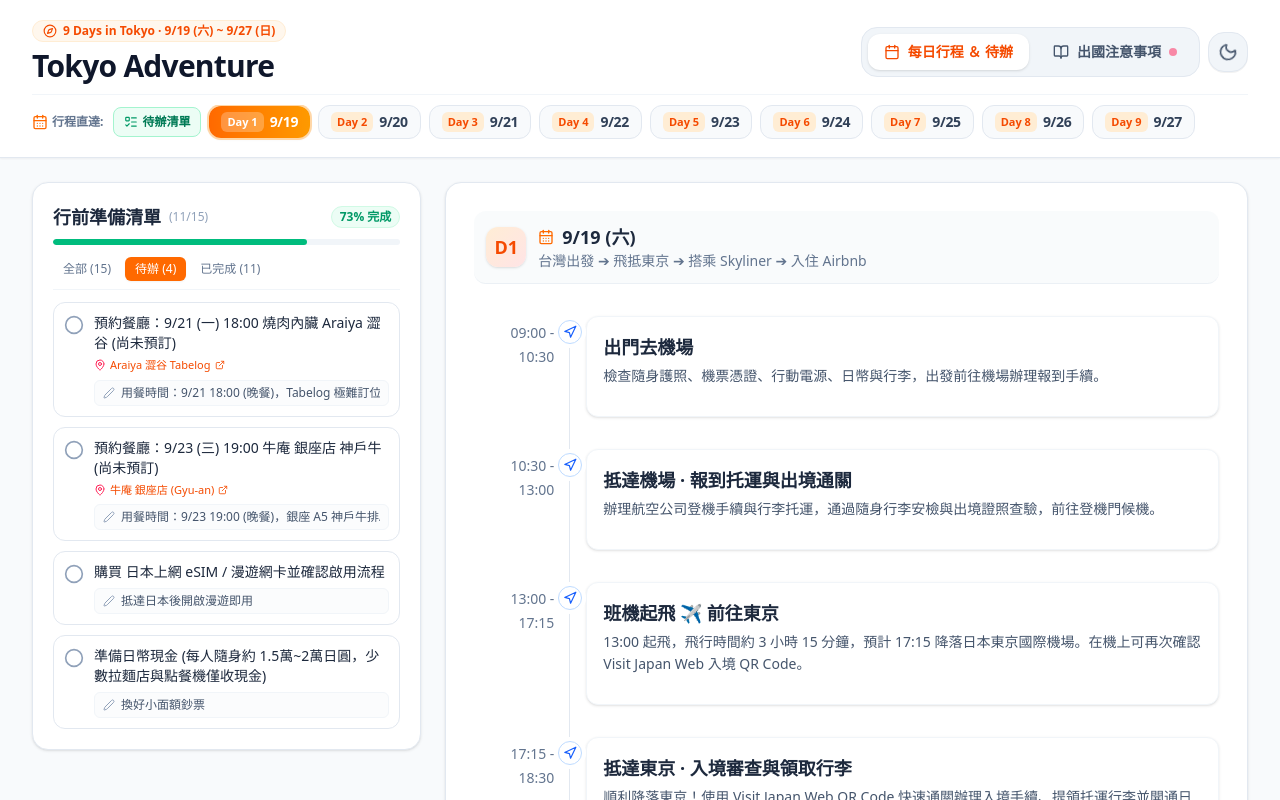
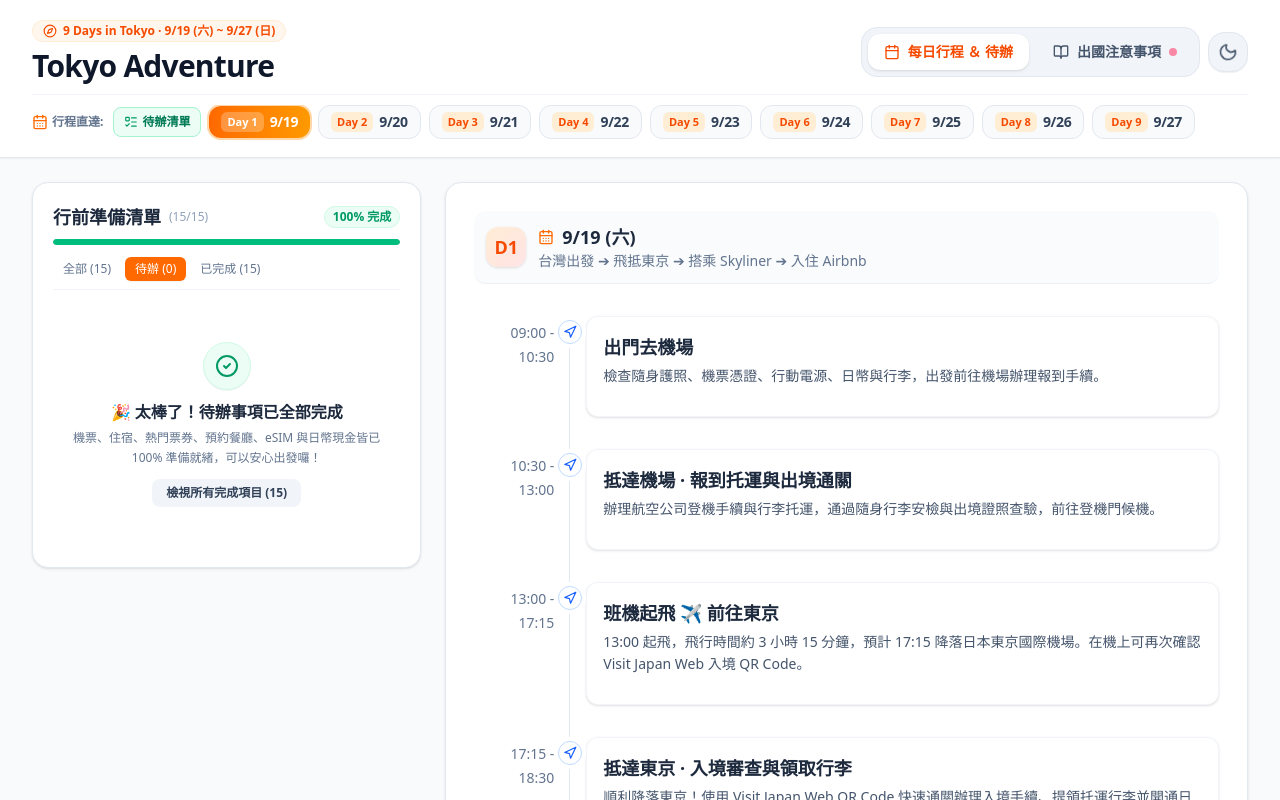
Before and after one commit to shusteven110/japan-tokyo-chiikawa-0913, a React (Vite) app: page / in a window 1280 px wide. Shown: the top 800 px of the page. Built offline with nearby package versions, Linux system fonts and the light colour scheme.

Commit message:
feat(data): update trip preparations and UI enhancements
- Confirm restaurant reservations and checklist items
- Add "all tasks complete" state in TodoList
- Add dinner recommendation category in TravelTips
- Increment STORAGE_KEY to refresh local cache

```diff
--- a/src/components/TodoList.tsx
+++ b/src/components/TodoList.tsx
@@ -3,7 +3,7 @@ import { CircleCheck, Circle, MapPin, ExternalLink, Pen } from 'lucide-react';
 import { TodoItem } from '../types';
 import { INITIAL_TODOS } from '../data/tripData';
 
-const STORAGE_KEY = 'tokyo-trip-todos-v16';
+const STORAGE_KEY = 'tokyo-trip-todos-v18';
 
 export const TodoList: React.FC = () => {
   const [todos, setTodos] = useState<TodoItem[]>(() => {
@@ -120,8 +120,27 @@ export const TodoList: React.FC = () => {
 
       {/* Todo List Items */}
       <div className="flex-1 overflow-y-auto space-y-2 sm:space-y-2.5 pr-1 -mr-1 sm:pr-1.5 sm:-mr-1.5 focus:outline-none custom-scrollbar">
-        {filteredTodos.map((item) => (
-          <div
+        {filteredTodos.length === 0 ? (
+          <div className="py-8 sm:py-10 flex flex-col items-center justify-center text-center px-3">
+            <div className="w-12 h-12 rounded-full bg-emerald-50 dark:bg-emerald-950/60 text-emerald-600 dark:text-emerald-400 flex items-center justify-center mb-2.5 shadow-2xs border border-emerald-100 dark:border-emerald-900/50">
+              <CircleCheck className="w-6 h-6" />
+            </div>
+            <h3 className="text-sm sm:text-base font-bold text-slate-800 dark:text-slate-100 mb-1">
+              🎉 太棒了！待辦事項已全部完成
+            </h3>
+            <p className="text-xs text-slate-500 dark:text-slate-400 max-w-xs mb-3 leading-relaxed">
+              機票、住宿、熱門票券、預約餐廳、eSIM 與日幣現金皆已 100% 準備就緒，可以安心出發囉！
+            </p>
+            <button
+              onClick={() => setFilter('all')}
+              className="px-3.5 py-1.5 rounded-lg text-xs font-semibold bg-slate-100 dark:bg-slate-800 text-slate-700 dark:text-slate-300 hover:bg-slate-200 dark:hover:bg-slate-750 transition-colors"
+            >
+              檢視所有完成項目 ({todos.length})
+            </button>
+          </div>
+        ) : (
+          filteredTodos.map((item) => (
+            <div
             key={item.id}
             className={`group rounded-lg sm:rounded-xl border p-2 sm:p-2.5 transition-all duration-200 hover:shadow-xs ${
               item.checked
@@ -193,7 +212,8 @@ export const TodoList: React.FC = () => {
               </div>
             </div>
           </div>
-        ))}
+          ))
+        )}
       </div>
     </div>
   );
--- a/src/components/TravelTips.tsx
+++ b/src/components/TravelTips.tsx
@@ -19,6 +19,7 @@ export const TravelTips: React.FC = () => {
 
   const categories = [
     { id: 'all', label: '全部須知' },
+    { id: 'dinner_guide', label: '🍽️ 9天每日晚餐推薦' },
     { id: 'entry', label: '入境與法規' },
     { id: 'money', label: '交通與支付' },
     { id: 'dining', label: '飲食與禮儀' },
@@ -152,7 +153,7 @@ export const TravelTips: React.FC = () => {
                     )}
                     <span>{item.subtitle}</span>
                   </h4>
-                  <p className="text-xs sm:text-sm text-slate-600 dark:text-slate-300 leading-relaxed">
+                  <p className="text-xs sm:text-sm text-slate-600 dark:text-slate-300 leading-relaxed whitespace-pre-line">
                     {item.content}
                   </p>
                 </div>
--- a/src/data/tripData.ts
+++ b/src/data/tripData.ts
@@ -79,19 +79,19 @@ export const INITIAL_TODOS: TodoItem[] = [
   },
   {
     id: 'restaurant_araiya',
-    label: '預約餐廳：9/21 (一) 18:00 燒肉內臟 Araiya 澀谷 (尚未預訂)',
-    checked: false,
-    comment: '用餐時間：9/21 18:00 (晚餐)，Tabelog 極難訂位名店，需提早線上預約',
-    mapUrl: 'https://tabelog.com/tw/tokyo/A1303/A130301/13237382/',
-    mapName: 'Araiya 澀谷 Tabelog',
+    label: '確認 9/21 (一) 20:00 燒肉內臟 Araiya 澀谷 (已確定預約 2 位)',
+    checked: true,
+    comment: '已預約 9/21 20:00 (2位)，極難訂位 Tabelog 3.65+ 燒肉名店',
+    mapUrl: 'https://maps.google.com/?q=Yakiniku+Hormone+Arai-ya+Shibuya',
+    mapName: '燒肉內臟 Araiya 澀谷',
   },
   {
-    id: 'restaurant_gyuan',
-    label: '預約餐廳：9/23 (三) 19:00 牛庵 銀座店 神戶牛 (尚未預訂)',
-    checked: false,
-    comment: '用餐時間：9/23 19:00 (晚餐)，銀座 A5 神戶牛排/壽喜燒老字號名店，需提前預約',
-    mapUrl: 'https://maps.google.com/?q=Gyuan+Ginza',
-    mapName: '牛庵 銀座店 (Gyu-an)',
+    id: 'restaurant_imahan',
+    label: '確認 9/22 (二) 19:30 人形町今半 池袋東武店 和牛壽喜燒 (已確定預約 2 位)',
+    checked: true,
+    comment: '已預約 9/22 19:30 (2位)，百年壽喜燒天花板名店 (池袋東武百貨 15F 餐廳街)',
+    mapUrl: 'https://maps.google.com/?q=Ningyocho+Imahan+Ikebukuro+Tobu',
+    mapName: '人形町今半 池袋東武店',
   },
   {
     id: 'airport_shuttle_927',
@@ -101,15 +101,15 @@ export const INITIAL_TODOS: TodoItem[] = [
   },
   {
     id: 'esim',
-    label: '購買 日本上網 eSIM / 漫遊網卡並確認啟用流程',
-    checked: false,
-    comment: '抵達日本後開啟漫遊即用',
+    label: '確認 日本上網 eSIM / 漫遊網卡 (已買好)',
+    checked: true,
+    comment: '已買妥！請保存好啟用 QR Code，抵達日本後開啟漫遊即用',
   },
   {
     id: 'cash_currency',
-    label: '準備日幣現金 (每人隨身約 1.5萬~2萬日圓，少數拉麵店與點餐機僅收現金)',
-    checked: false,
-    comment: '換好小面額鈔票',
+    label: '準備日幣現金 (每人隨身約 1.5萬~2萬日圓，已準備就緒)',
+    checked: true,
+    comment: '已準備妥當！小面額鈔票與零錢備妥，用於扭蛋、神社祈願與部分拉麵投幣機',
   },
 ];
 
@@ -287,7 +287,7 @@ export const ITINERARY_DATA: DayPlan[] = [
         ],
       },
       {
-        time: '16:00 - 17:45',
+        time: '16:00 - 18:00',
         title: '原宿潮流巡禮：竹下通 ＆ Laforet 原宿潮流地標百貨',
         description: '搭乘山手線 1 站（或由神南沿貓街散步）前往原宿！品嚐必吃日式薄皮可麗餅、探訪特色古著小店、拍貼機店；走訪 Laforet 原宿探索地下次文化服飾與獨家限定扭蛋。',
         type: 'shopping',
@@ -304,33 +304,47 @@ export const ITINERARY_DATA: DayPlan[] = [
       },
       {
         time: '18:00 - 19:45',
-        title: '【預約 18:00 晚餐盛宴】燒肉內臟 Araiya 澀谷 (超人氣名店)',
-        description: '預約晚間 18:00 黃金時段！澀谷極具盛名的燒肉名店（已加入代辦待預約 18:00）！厚切牛舌、極上橫膈膜與新鮮醃漬內臟炭火現烤，入口即化香氣四溢，Tabelog 評分高達 3.65+。',
-        type: 'food',
-        locations: [
-          {
-            name: '燒肉內臟 Araiya 澀谷 (Tabelog 預約)',
-            url: 'https://tabelog.com/tw/tokyo/A1303/A130301/13237382/',
-          },
-        ],
-      },
-      {
-        time: '19:45 - 21:00',
-        title: '澀谷夜生活：MEGAドン・キホーテ 渋谷本店 (DONKI 驚安殿堂) ＆ 返回 Airbnb',
-        description: '吃完燒肉步行至鄰近道玄坂 MEGA 唐吉訶德！多層樓面網羅各類美妝、藥妝、伴手禮零食、日本限定小物，現場支援免稅 Tax Free 退稅服務，隨後搭車返回 Airbnb 休息。',
+        title: '澀谷漫步：MEGA 唐吉訶德 澀谷本店 採買 ＆ 宮下公園',
+        description: '晚餐前前往道玄坂 MEGA 唐吉訶德！多層樓面網羅美妝保養、日本限定零食、動漫伴手禮，支援 Tax Free 免稅服務；或至 MIYASHITA PARK (宮下公園) 頂樓空中花園拍照打卡，準備準時赴約。',
         type: 'shopping',
         locations: [
           {
             name: 'MEGAドン・キホーテ 渋谷本店',
             url: 'https://maps.app.goo.gl/uaKs3HnYk8kjNiNJ7',
           },
+          {
+            name: 'MIYASHITA PARK (宮下公園)',
+            url: 'https://maps.google.com/?q=Miyashita+Park',
+          },
         ],
+      },
+      {
+        time: '20:00 - 21:45',
+        title: '【已確定預約 20:00 晚餐盛宴】燒肉內臟 Araiya 澀谷 (超人氣名店 · 2位)',
+        description: '準時 20:00 抵達（已確定預約 2 位）！澀谷極具盛名的 Tabelog 3.65+ 頂級燒肉名店！必點傳奇厚切牛舌、極上橫膈膜與新鮮醃漬內臟炭火現烤，入口即化肉汁四溢。',
+        type: 'food',
+        locations: [
+          {
+            name: '燒肉內臟 Araiya 澀谷 (Yakiniku Hormone Arai-ya)',
+            url: 'https://maps.google.com/?q=Yakiniku+Hormone+Arai-ya+Shibuya',
+          },
+          {
+            name: 'Araiya 澀谷 Tabelog 頁面',
+            url: 'https://tabelog.com/tw/tokyo/A1303/A130301/13237382/',
+          },
+        ],
+      },
+      {
+        time: '21:45 - 22:30',
+        title: '澀谷十字路口夜景散策 ➔ 搭車返回 Airbnb 休息',
+        description: '享用完頂級炭火燒肉後，散步至澀谷經典大十字路口感受東京繁華夜景，搭乘地鐵輕鬆返回 Airbnb 休息。',
+        type: 'transport',
       },
     ],
   },
   {
     date: '9/22 (二)',
-    title: '自然醒 ➔ 池袋大巡禮 (吉伊卡哇 15:00·太陽城·animate旗艦·隨性美食)',
+    title: '自然醒 ➔ 池袋大巡禮 (吉伊卡哇 15:00·animate旗艦·【人形町今半 19:30】)',
     activities: [
       {
         time: '10:30 - 11:15',
@@ -379,38 +393,44 @@ export const ITINERARY_DATA: DayPlan[] = [
         ],
       },
       {
-        time: '17:00 - 18:30',
-        title: 'animate 池袋總店 (動漫旗艦殿堂)',
-        description: '全球最大規模動漫旗艦店！9 層樓超豐富商品，從最新人氣動漫、輕小說、同人誌、模型到聲優 CD 一應俱全，採買完畢後漫步前往池袋西口。',
+        time: '17:00 - 19:00',
+        title: 'animate 池袋總店 ＆ 漫步至池袋西口東武百貨 (Tobu 15F)',
+        description: '全球最大規模動漫旗艦店！9 層樓超豐富商品，從最新人氣動漫、輕小說、同人誌、模型到聲優 CD 一應俱全，採買完畢後漫步前往西口東武百貨準備享用晚餐。',
         type: 'shopping',
         locations: [
           {
             name: 'animate 池袋總店',
             url: 'https://maps.app.goo.gl/X6RTGAWqGAXYnDTx9',
           },
+          {
+            name: '池袋 東武百貨 (Tobu 15F 餐廳街)',
+            url: 'https://maps.google.com/?q=Tobu+Department+Store+Ikebukuro',
+          },
         ],
       },
       {
-        time: '18:30 - 20:30',
-        title: '【隨到隨吃 · 免預約晚餐】池袋人氣美食隨選 (無敵家拉麵 / 炸牛元村 / 太陽城美食)',
-        description: '晚餐隨興自在享用，不排特定預約餐廳！池袋為東京著名平價美食聚集地：\n• 麵創房 無敵家：排隊名店炙烤厚叉燒豚骨拉麵。\n• 炸牛元村 (牛かつ もと村)：石板現烤酥脆和牛牛排。\n• 太陽城 / 東武西武百貨美食街：利久炭烤牛舌、排隊迴轉壽司或居酒屋，隨心挑選無時間拘束，飯後返回 Airbnb 休息。',
+        time: '19:30 - 21:30',
+        title: '【已確定預約 19:30 頂級和牛盛宴】人形町今半 池袋東武店 (2位)',
+        description: '準時 19:30 抵達池袋東武百貨 15F（已確定預約 2 位）！日本壽喜燒界殿堂級百年名店「人形町今半」！極上黑毛和牛由專業仲居桌邊現煮，油花如大理石般細膩均勻，裹上滑嫩生蛋液入口即化，享受極致奢華的味覺饗宴。',
         type: 'food',
         locations: [
           {
-            name: '麵創房 無敵家 (池袋東口)',
-            url: 'https://maps.google.com/?q=Mutekiya+Ikebukuro',
-          },
-          {
-            name: '炸牛元村 池袋店 (牛かつ もと村)',
-            url: 'https://maps.google.com/?q=Gyukatsu+Motomura+Ikebukuro',
+            name: '人形町今半 池袋東武店 (東武百貨 15F)',
+            url: 'https://maps.google.com/?q=Ningyocho+Imahan+Ikebukuro+Tobu',
           },
         ],
+      },
+      {
+        time: '21:30 - 22:30',
+        title: '池袋夜景散策 ➔ 搭乘電車返回 Airbnb 休息',
+        description: '品嚐完極品壽喜燒後，心滿意足散步回車站，搭乘電車返回住宿休息，為隔天晴空塔與銀座行程充飽體力。',
+        type: 'transport',
       },
     ],
   },
   {
     date: '9/23 (三)',
-    title: '晴空塔 ＆ 墨田水族館 ➔ 銀座【Sanrio World Ginza】➔ 頂級神戶牛【牛庵 19:00】',
+    title: '晴空塔 ＆ 墨田水族館 ➔ 銀座【Sanrio World Ginza】全球最大旗艦店 ＆ 銀座隨性美食',
     activities: [
       {
         time: '10:00 - 13:00',
@@ -465,25 +485,25 @@ export const ITINERARY_DATA: DayPlan[] = [
         ],
       },
       {
-        time: '19:00 - 21:00',
-        title: '【預約 19:00 頂級和牛晚餐】牛庵 銀座店 (Gyu-an · A5 神戶牛壽喜燒/牛排)',
-        description: '預約 19:00 享用銀座傳奇和牛名店！深藏於銀座六丁目地下的古民家風格老店（已加入代辦待預約 19:00），以嚴選頂級 A5 神戶牛排、神戶牛壽喜燒與極品漢堡排聞名，油花均勻細緻、入口即化，Tabelog 評分高達 3.7+ 的超高人氣肉食殿堂！',
+        time: '18:30 - 21:00',
+        title: '【隨到隨吃 · 免預約】銀座人氣美食隨選 (銀座篝雞白湯拉麵 / GINZA SIX / 炸豬排)',
+        description: '晚餐隨興自在挑選，免去預約時間壓力！推薦銀座周邊美食：\n• 銀座篝 (Ginza Kagari)：米其林指南推薦必吃超濃郁松露雞白湯拉麵。\n• GINZA SIX 6F 美食街：高雅日式天婦羅、壽司與和食。\n• 銀座梅林：老字號極厚酥脆炸豬排。\n• 西銀座百貨 / 有樂町 ITOCiA 美食街：平價拉麵與洋食簡餐。\n飯後悠閒散步漫遊銀座璀璨夜景，搭乘地鐵返回 Airbnb 休息。',
         type: 'food',
         locations: [
           {
-            name: '牛庵 銀座店 (Gyu-an)',
-            url: 'https://maps.google.com/?q=Gyuan+Ginza',
+            name: '銀座篝 本店 (Ginza Kagari)',
+            url: 'https://maps.google.com/?q=Ginza+Kagari',
           },
           {
-            name: '牛庵 Tabelog 頁面',
-            url: 'https://tabelog.com/tokyo/A1301/A130101/13002556/',
+            name: 'GINZA SIX 6F 美食街',
+            url: 'https://maps.app.goo.gl/e4f5T6u7m2b3c4x57',
           },
         ],
       },
       {
         time: '21:00 - 22:00',
         title: '銀座璀璨夜景漫步 ➔ 搭乘地鐵返回 Airbnb 休息',
-        description: '品嚐完神戶牛極致美味後，漫步感受銀座夜晚靜謐奢華的街道燈景，搭乘地鐵輕鬆返回住宿休息，為隔天清晨出發靜岡三島天空步道養精蓄銳。',
+        description: '漫步感受銀座夜晚靜謐奢華的街道燈景，搭乘地鐵輕鬆返回住宿休息，為隔天清晨出發靜岡三島天空步道養精蓄銳。',
         type: 'transport',
       },
     ],
@@ -752,6 +772,59 @@ export const TRAVEL_TIPS: TipCategory[] = [
     ],
   },
   {
+    id: 'dinner_guide',
+    title: '9 天每日晚餐地圖 ＆ 周邊人氣美食街推薦',
+    iconName: 'utensils',
+    badge: '9 天晚餐精選靈感',
+    items: [
+      {
+        subtitle: 'Day 1 (9/19 六) 抵達日 · 新宿大久保 / Airbnb 周邊晚鳥美食',
+        content: '抵達 Airbnb 放好行李約 20:30~21:00，適合不需預約的深夜美味：\n• 麵屋武藏 新宿總店：濃厚豚骨魚介拉麵與巨無霸炙燒叉燒。\n• 鳥貴族 (新宿/大久保店)：均一價平價美味炭火烤雞肉串居酒屋。\n• 新宿歌舞伎町：一蘭拉麵、敘敘苑燒肉、或大久保道地韓式現烤五花肉街。',
+        highlight: true,
+      },
+      {
+        subtitle: 'Day 2 (9/20 日) 三麗鷗彩虹樂園 ➔ 新宿南口 / 高島屋 / LUMINE 美食街',
+        content: '彩虹樂園閉園返回新宿約 18:30~19:30：\n• 新宿高島屋 12F~14F「Restaurants Park」：推薦名代豬排 Katsukura (酥脆炸豬排)、赤坂離宮中華料理、築地玉壽司。\n• LUMINE EST 7F~8F 美食街：和牛漢堡排、牛かつ もと村 (炸牛元村 新宿南口店)、AFURI 柚子鹽拉麵。\n• 新宿新南口 NEWoMan 美食區：藍瓶咖啡、手作窯烤披薩與日式居酒屋。',
+        highlight: true,
+      },
+      {
+        subtitle: 'Day 3 (9/21 一) 澀谷潮流日 · ⭐【已確定預約 20:00】燒肉內臟 Araiya 澀谷',
+        content: '★ 已確定預約 20:00（2位）！準時抵達道玄坂名店「燒肉內臟 Araiya 澀谷」，享用極品厚切牛舌與炭火現烤和牛內臟！\n• 備選/宵夜/周邊：澀谷 PARCO B1「CHAOS KITCHEN」地下美食街、MIYASHITA PARK「澀谷橫丁」復古大排檔居酒屋、極味屋鐵板漢堡排。',
+        highlight: true,
+      },
+      {
+        subtitle: 'Day 4 (9/22 二) 池袋動漫日 · ⭐【已確定預約 19:30】人形町今半 池袋東武店',
+        content: '★ 已確定預約 19:30（2位）！準時抵達池袋東武百貨 15F 餐廳街，品嚐創立於明治 28 年的國寶級「人形町今半」頂級黑毛和牛壽喜燒！\n• 備選/甜點/周邊：東武百貨 11F~15F 巨大美食街「SPICE」、太陽城 Sunshine City 美食街、麵創房無敵家拉麵、炸牛元村池袋店。',
+        highlight: true,
+      },
+      {
+        subtitle: 'Day 5 (9/23 三) 晴空塔 ➔ 銀座【Sanrio World Ginza】周邊隨興精緻晚餐',
+        content: '逛完西銀座三麗鷗世界旗艦店後 (18:30~21:00) 隨心挑選：\n• 銀座篝 (Ginza Kagari 本店)：米其林指南推薦必吃超濃郁松露雞白湯拉麵。\n• GINZA SIX 6F 美食街：高雅日式天婦羅、和牛壽喜燒、精緻壽司。\n• 銀座梅林：老字號酥脆厚切炸豬排；或煉瓦亭日式元祖洋食蛋包飯。\n• 有樂町 ITOCiA / LUMINE 美食街：平價日式定食、拉麵與居酒屋。',
+        highlight: true,
+      },
+      {
+        subtitle: 'Day 6 (9/24 四) 靜岡三島天空步道 ➔ 返抵東京站 / 新宿周邊晚餐',
+        content: '搭乘新幹線下午返回東京站或新宿 (18:00~20:00)：\n• 東京站一番街「東京拉麵街」：六厘舍沾麵、斑鳩拉麵、雷拉麵；或地下「黑塀橫丁」居酒屋。\n• 新宿 Omoide Yokocho (思出橫丁 / 回憶橫丁)：滿滿日式懷舊煙火氣息的炭火串燒與居酒屋小店。\n• 三島站在地名物（若返程前在靜岡吃）：三島鰻魚飯名店（櫻家鰻魚飯）、沼津港直送海鮮丼。',
+        highlight: true,
+      },
+      {
+        subtitle: 'Day 7 (9/25 五) 吉祥寺 ➔ 下北澤 ➔ 澀谷 / 新宿文青夜生活美食',
+        content: '逛完口琴橫丁與下北澤文青街後 (18:30~21:00)：\n• 吉祥寺口琴橫丁：肉之佐藤 (超人氣炸牛肉丸)、炭烤雞肉串與特色居酒屋小館。\n• 下北澤古著街：Magic Spice 湯咖哩、Rojiura Curry SAMURAI 濃厚野菜湯咖哩。\n• 新宿西口 / 歌舞伎町：利久炭烤牛舌定食、磯丸水產 (24hr 現烤活海鮮)。',
+        highlight: true,
+      },
+      {
+        subtitle: 'Day 8 (9/26 六) 東京迪士尼樂園全日遊 · 園區內外快餐與小吃攻略',
+        content: '全日輕鬆隨意吃，免去預約時間限制：\n• 園區必吃明星小吃：巨無霸煙燻火雞腿、米奇手套刈包、綠色三眼怪麻糬、限定口味造型爆米花桶。\n• 免排預約快速餐廳：明日樂園舞台餐廳（米奇造型漢堡）、頑熊餐廳（香濃咖哩飯）、紅心女王宴會廳。\n• 舞濱站外「Ikspiari 伊克斯皮兒莉」購物商城 4F 美食街：一風堂拉麵、青葉拉麵、美式牛排。',
+        highlight: true,
+      },
+      {
+        subtitle: 'Day 9 (9/27 日) 退房前往成田機場 · 航廈美食街與免稅伴手禮',
+        content: '11:00 接駁車直達成田機場，13:00~17:00 候機時光：\n• 成田機場第 1 / 第 2 航廈出境前美食街：富田沾麵 (中華蕎麥 とみた)、築地壽司岩、謝朋殿中華料理。\n• 出境管制區內免稅美食：星巴克、抹茶甜點焙茶霜淇淋、Fa-So-La 免稅店伴手禮試吃選購。',
+        highlight: true,
+      },
+    ],
+  },
+  {
     id: 'money',
     title: '交通、支付與現金準備',
     iconName: 'credit-card',
```
